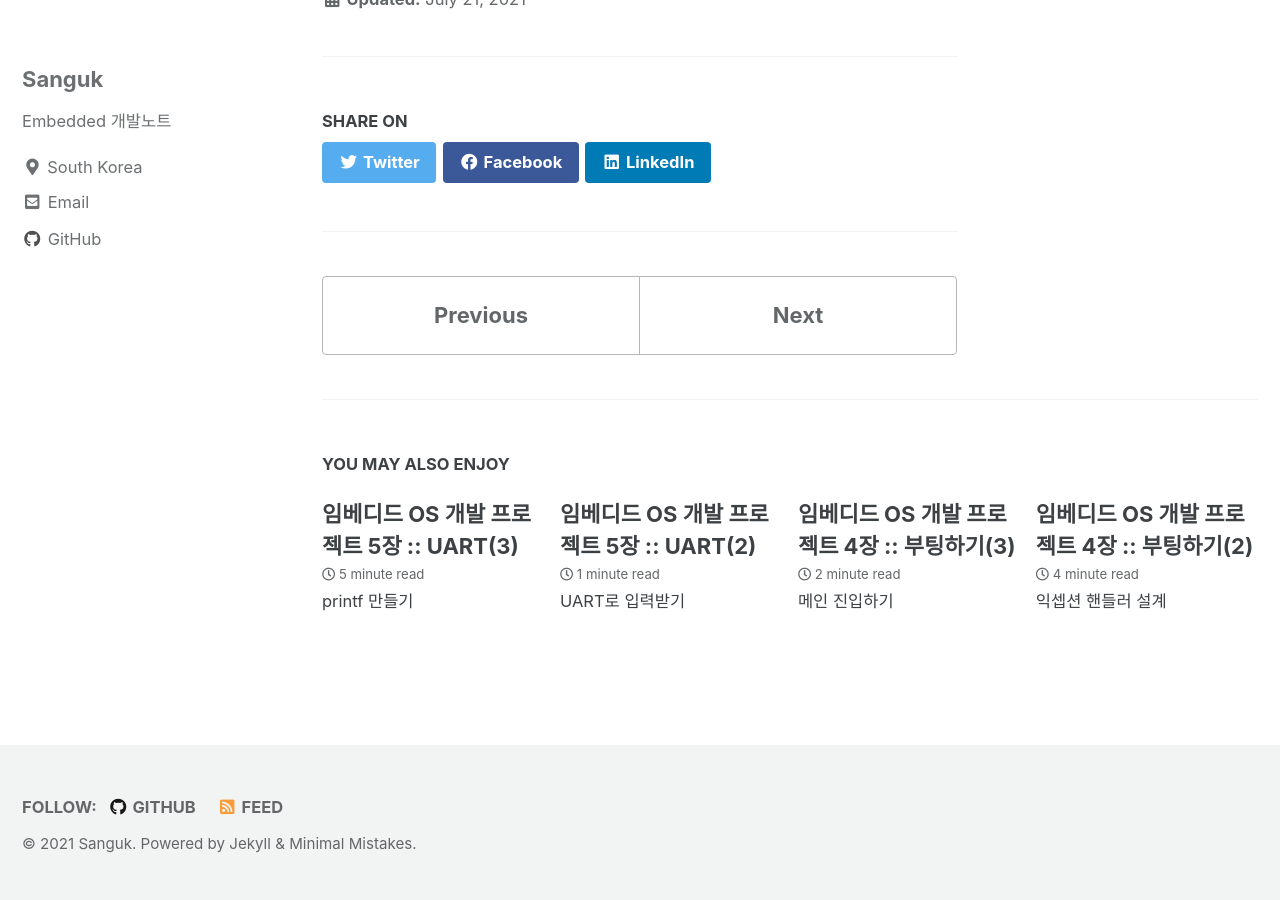
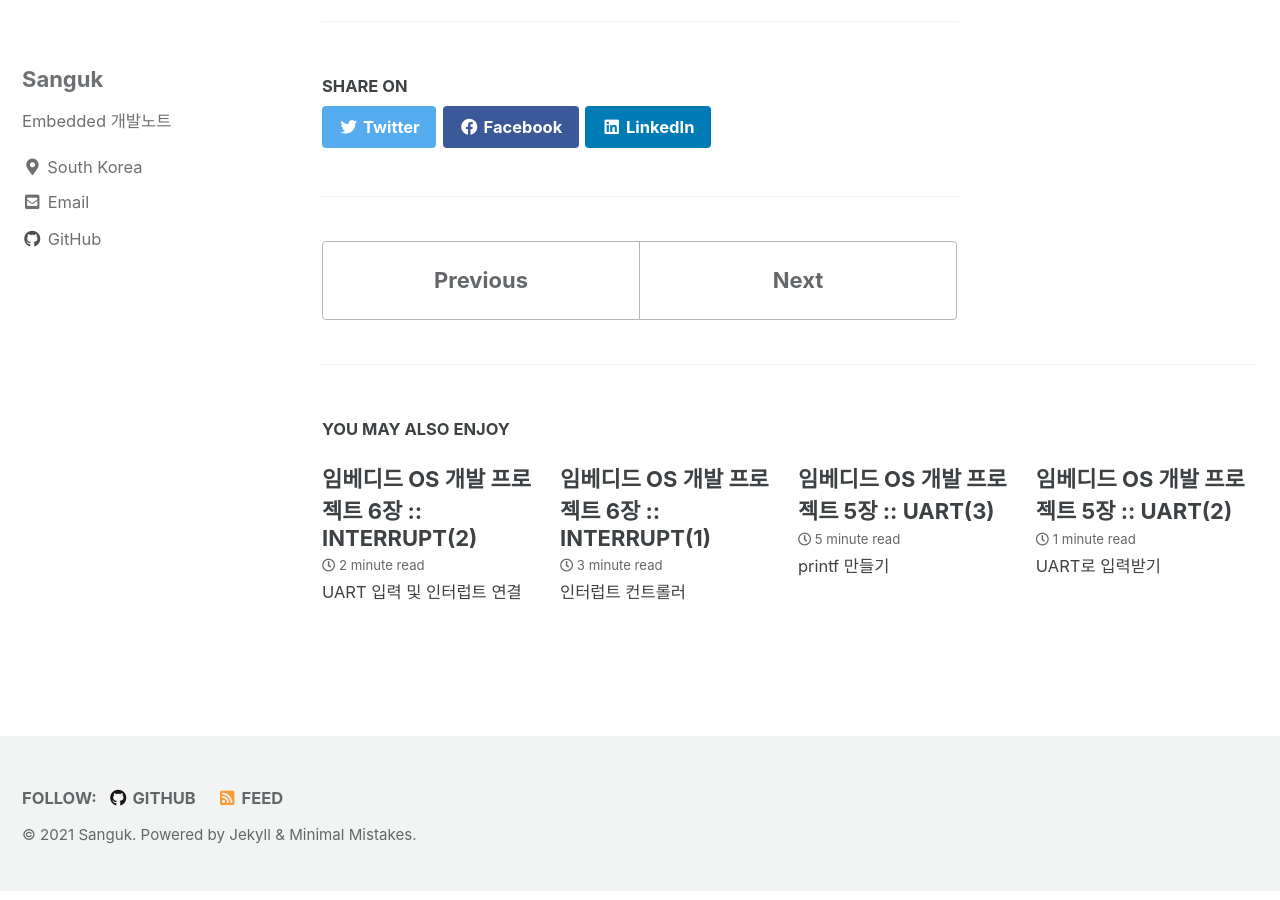
Before and after one commit to SangukisMe/SangukisMe.github.io, a Jekyll site: the page built from _posts/2021-07-21-UART(1).md, in a window 1280 px wide and 900 px high, scrolled down 13205 px. Built offline with Jekyll 4.4.1, drawn with Linux system fonts in a browser that asks for light colours; cached includes are drawn as plain includes; part of the change alters nothing that is shown.

Commit message:
Add RTOS_Interrupt post

````diff
--- a/_posts/2021-07-21-UART(1).md
+++ b/_posts/2021-07-21-UART(1).md
@@ -178,17 +178,16 @@ void Hal_uart_put_char(uint8_t ch)
 - PL011_t* Uart : Regs.c에서 선언하고 메모리 주소를 할당해 놓은 변수를 extern.
 
 - Hal_uart_init(void) : 하드웨어 초기화.
-
-- - UARTEN = 0 : 하드웨어 컨트롤 레지스터 변경 전 UART 하드웨어 off
+  - UARTEN = 0 : 하드웨어 컨트롤 레지스터 변경 전 UART 하드웨어 off
   - TXE = 1 : UART 출력 ON
   - RXE = 1 : UART 입력 ON
   - UARTEN = 1 : UART 하드웨어 ON
 
 - Hal_uart_put_char(uint8_t ch) : 알파벳 한 글자(ch)를 UART를 통해서 출력.
-
-- - UART 하드웨어 출력 버퍼가 0이 될 때까지 대기(버퍼가 빌 때까지 대기)
+  - UART 하드웨어 출력 버퍼가 0이 될 때까지 대기(버퍼가 빌 때까지 대기)
   - 데이터 레지스터(uartdr)를 통해서 알파벳 한 글자를 출력 버퍼로 전송.
   - 정상 작동하게 된다면 UART를 통해서 데이터가 호스트로 전송.
+
 
 ```bash
 vi Main.c
@@ -223,11 +222,11 @@ static void Hw_init(void)
 - Hal_uart_put_char('N') : 알파벳 N 문자를 100번 루프를 돌면서 UART로 보낸다.
 
 - 호출 순서
-
-- 1. Main.c에서 공용 인터페이스인 API 함수 호출 -> HalUart.h 점프
+  1. Main.c에서 공용 인터페이스인 API 함수 호출 -> HalUart.h 점프
   2. HalUart.h에서 호출된 함수가 구현된 소스 파일 호출 -> Uart.c 점프
   3. Uart.c에서 호출된 함수에 대한 코드를 실행. -> 이때 Uart.h와 Regs.c에서 코드 실행에 필요한 변수를 불러옴.(#include 혹은 extern 이용)
   4. 다시 Main.c로 리턴
+
 
 ```bash
 vi Makefile
--- /dev/null
+++ b/_posts/2021-07-23-INTERRUPT(1).md
@@ -0,0 +1,359 @@
+---
+title: "임베디드 OS 개발 프로젝트 6장 :: INTERRUPT(1)"
+excerpt: "인터럽트 컨트롤러"
+
+toc: true # Table of Contents
+toc_sticky: true # TOC를 고정해주는 역할
+# toc_label: # TOC의 제목 설정
+
+categories:
+  - Embedded RTOS
+tags:
+  - Embedded
+  - RTOS
+last_modified_at: 2021-07-21
+---
+
+<br/>
+
+# 6장 tree
+
+.
+├── Makefile
+├── boot
+│   ├── Entry.S
+│   ├── **Handler.c**
+│   └── Main.c
+├── hal
+│   ├── **HalInterrupt.h**
+│   ├── HalUart.h
+│   └── rvpb
+│       ├── **Interrupt.c**
+│       ├── **Interrupt.h**
+│       ├── Regs.c
+│       ├── Uart.c
+│       └── Uart.h
+├── include
+│   ├── ARMv7AR.h
+│   ├── MemoryMap.h
+│   ├── **memio.h**
+│   ├── stdarg.h
+│   └── stdint.h
+├── lib
+│   ├── **armcpu.c**
+│   ├── **armcpu.h**
+│   ├── stdio.c
+│   └── stdio.h
+└── navilos.ld
+
+<br/>
+
+# 6.1 인터럽트 컨트롤러
+
+```bash
+vi Interrupt.h
+```
+
+```c
+#ifndef HAL_RVPB_INTERRUPT_H_
+#define HAL_RVPB_INTERRUPT_H_
+
+typedef union CpuControl_t
+{
+    uint32_t all;
+    struct {
+        uint32_t Enable:1;          // 0
+        uint32_t reserved:31;
+    } bits;
+} CpuControl_t;
+
+…  중략 ...
+
+typedef struct GicCput_t
+{
+    CpuControl_t       cpucontrol;        //0x000
+    PriorityMask_t     prioritymask;      //0x004
+    BinaryPoint_t      binarypoint;       //0x008
+    InterruptAck_t     interruptack;      //0x00C
+    EndOfInterrupt_t   endofinterrupt;    //0x010
+    RunningInterrupt_t runninginterrupt;  //0x014
+    HighestPendInter_t highestpendinter;  //0x018
+} GicCput_t;
+
+typedef struct GicDist_t
+{
+    DistributorCtrl_t   distributorctrl;    //0x000
+    ControllerType_t    controllertype;     //0x004
+    uint32_t            reserved0[62];      //0x008-0x0FC
+    uint32_t            reserved1;          //0x100
+    uint32_t            setenable1;         //0x104
+    uint32_t            setenable2;         //0x108
+    uint32_t            reserved2[29];      //0x10C-0x17C
+    uint32_t            reserved3;          //0x180
+    uint32_t            clearenable1;       //0x184
+    uint32_t            clearenable2;       //0x188
+} GicDist_t;
+
+#define GIC_CPU_BASE  0x1E000000  //CPU interface
+#define GIC_DIST_BASE 0x1E001000  //distributor
+
+#define GIC_PRIORITY_MASK_NONE  0xF
+
+#define GIC_IRQ_START           32
+#define GIC_IRQ_END             95
+
+#endif /* HAL_RVPB_INTERRUPT_H_ */
+```
+
+- GIC(Generic Interrupt Controller) 레지스터 구조체
+- GIC 레지스터를 'CPU Interface registers'와 'Distributor registers' 두 개의 레지스터로 구분
+
+```bash
+vi Regs.c
+```
+
+```c
+#include "stdint.h"
+#include "Uart.h"
+#include "Interrupt.h"
+
+volatile PL011_t* Uart = (PL011_t*)UART_BASE_ADDRESS0;D
+volatile GicCput_t* GicCpu = (GicCput_t*)GIC_CPU_BASE;
+volatile GicDist_t* GicDist = (GicDist_t*)GIC_DIST_BASE;
+```
+
+- GIC 레지스터 구조체의 제어 인스턴스 선언
+- GIC 구조체 포인터 변수를 선언하고 베이스 주소 할당.
+
+```bash
+vi HalInterrupt.h
+```
+
+```c
+#ifndef HAL_HALINTERRUPT_H_
+#define HAL_HALINTERRUPT_H_
+
+#define INTERRUPT_HANDLER_NUM   255
+
+typedef void (*InterHdlr_fptr)(void);
+
+void Hal_interrupt_init(void);
+void Hal_interrupt_enable(uint32_t interrupt_num);
+void Hal_interrupt_disable(uint32_t interrupt_num);
+void Hal_interrupt_register_handler(InterHdlr_fptr handler, uint32_t interrupt_num);
+void Hal_interrupt_run_handler(void);
+
+#endif /* HAL_HALINTERRUPT_H_ */
+```
+
+- GIC에 대한 공용 API 함수 선언.
+- Hal_interrupt_init : 인터럽트 초기화 함수
+- Hal_interrupt_enable : 인터럽트 활성화 함수
+- Hal_interrupt_disable : 인터럽트 비활성화 함수
+- Hal_interrupt_register_handler : 인터럽트 핸들러 등록 함수
+- Hal_interrupt_run_handler : 인터럽트 핸들러 호출 함수
+
+>ARM은 모든 인터럽트를 IRQ 혹은 FIQ 핸들러로 처리. IRQ나 FIQ 핸들러 내에서 개별 인터럽트의 핸들러를 구분해야 한다. 이러한 개별 인터럽트를 등록하고 실행하는 역할을 하는 함수이다.
+
+```bash
+vi Interrupt.c
+```
+
+```c
+#include "stdint.h"
+#include "memio.h"
+#include "Interrupt.h"
+#include "HalInterrupt.h"
+#include "armcpu.h"
+
+extern volatile GicCput_t* GicCpu;
+extern volatile GicDist_t* GicDist;
+
+static InterHdlr_fptr sHandlers[INTERRUPT_HANDLER_NUM];
+
+void Hal_interrupt_init(void)
+{
+    GicCpu->cpucontrol.bits.Enable = 1;
+    GicCpu->prioritymask.bits.Prioritymask = GIC_PRIORITY_MASK_NONE;
+    GicDist->distributorctrl.bits.Enable = 1;
+
+    for (uint32_t i = 0 ; i < INTERRUPT_HANDLER_NUM ; i++)
+    {
+        sHandlers[i] = NULL;
+    }
+
+    enable_irq();
+}
+```
+
+- Hal_interrupt_init 함수 구현
+- CPU interface와 Distributor 레지스터에 접근해 인터럽트 컨트롤러를 On 한다.
+- CPU interface의 Priority mask 레지스터에 접근해 모든 인터럽트를 허용한다.
+- enable_irq() : ARM의 cspr(상태 레지스터)을 제어해서 코어 수준의 IRQ를 On 하는 함수(armcpu.h / armcpu.c 파일에 정의 및 구현되있다.)
+
+>sHandlers : 인터럽트 핸들러를 저장해 놓을 변수. INTERRUPT_HANDLER_NUM을 255로 선언했으므로 sHandlers는 함수 포인터 255개를 저장할 수 있는 배열이다. 가능하면 프로젝트에 필요한 인터럽트 핸들러 개수에 맞추어 설정하는 것이 좋다.
+
+```c
+// Interrupt.c
+
+void Hal_interrupt_enable(uint32_t interrupt_num)
+{
+    if ((interrupt_num < GIC_IRQ_START) || (GIC_IRQ_END < interrupt_num))
+    {
+        return;
+    }
+
+    uint32_t bit_num = interrupt_num - GIC_IRQ_START;
+
+    if (bit_num < GIC_IRQ_START)
+    {
+        SET_BIT(GicDist->setenable1, bit_num);
+    }
+    else
+    {
+        bit_num -= GIC_IRQ_START;
+        SET_BIT(GicDist->setenable2, bit_num);
+    }
+}
+
+void Hal_interrupt_disable(uint32_t interrupt_num)
+{
+    if ((interrupt_num < GIC_IRQ_START) || (GIC_IRQ_END < interrupt_num))
+    {
+        return;
+    }
+
+    uint32_t bit_num = interrupt_num - GIC_IRQ_START;
+
+    if (bit_num < GIC_IRQ_START)
+    {
+        CLR_BIT(GicDist->setenable1, bit_num);
+    }
+    else
+    {
+        bit_num -= GIC_IRQ_START;
+        CLR_BIT(GicDist->setenable2, bit_num);
+    }
+}
+```
+
+- Hal_interrupt_enable, Hal_interrupt_disable 함수 구현
+- GIC는 64개의 인터럽트를 관리할 수 있다. Set Enable1, Set Enable2 두 개의 레지스터에 각각 32개씩 할당해 놓는다.
+- IRQ ID 32 ~ 63 : Set Enable1 레지스터의 (ID - 32)번 bit에 1(On) / 0(Off) 설정.
+- IRQ ID 64 ~ 95 : Set Enable2 레지스터의 (ID - 32 - 32)번 bit에 1(On) / 0(Off) 설정.
+- SET_BIT와 CLR_BIT라는 매크로를 이용하여 설정(memio.h 파일에 구현)
+
+```c
+// Interrupt.c
+
+void Hal_interrupt_register_handler(InterHdlr_fptr handler, uint32_t interrupt_num)
+{
+    sHandlers[interrupt_num] = handler;
+}
+
+void Hal_interrupt_run_handler(void)
+{
+    uint32_t interrupt_num = GicCpu->interruptack.bits.InterruptID;
+
+    if (sHandlers[interrupt_num] != NULL)
+    {
+        sHandlers[interrupt_num]();
+    }
+
+    GicCpu->endofinterrupt.bits.InterruptID = interrupt_num;
+}
+```
+
+- Hal_interrupt_register_handler, Hal_interrupt_run_handler 함수 구현
+
+- Hal_interrupt_register_handler() : IRQ ID 번호를 기준으로 개별 인터럽트 핸들러를 sHandlers에 등록
+
+- Hal_interrupt_run_handler()
+
+- - Interrupt acknowledge 레지스터에서 현재 하드웨어에서 대기 중인 인터럽트 IRQ ID 번호를 읽어온다.
+  - 읽어온 IRQ ID 번호를 sHandlers의 인덱스로 사용하여 sHandlers에 저장된 인터럽트 핸들러 함수 포인터를 실행한다.
+  - 인터럽트 처리가 끝나면 End or interrupt 레지스터에 IRQ ID를 써넣어 인터럽트 컨트롤러에 해당 인터럽트에 대한 처리가 끝났다는 것을 알려준다.
+
+```bash
+vi memio.h
+```
+
+```c
+#ifndef INCLUDE_MEMIO_H_
+#define INCLUDE_MEMIO_H_
+
+#define SET_BIT(p,n) ((p) |=  (1 << (n)))
+#define CLR_BIT(p,n) ((p) &= ~(1 << (n)))
+
+#endif /* INCLUDE_MEMIO_H_ */
+```
+
+```bash
+vi armcpu.h
+```
+
+```c
+#ifndef LIB_ARMCPU_H_
+#define LIB_ARMCPU_H_
+
+void enable_irq(void);
+void enable_fiq(void);
+void disable_irq(void);
+void disable_fiq(void);
+
+#endif /* LIB_ARMCPU_H_ */
+```
+
+- ARM의 cspr의 IRQ/FIQ 마스크를 켜고 끄는 함수 선언.
+
+```bash
+vi armcpu.c
+```
+
+```c
+#include "armcpu.h"
+
+void enable_irq(void)
+{
+    __asm__ ("PUSH {r0, r1}");
+    __asm__ ("MRS  r0, cpsr");
+    __asm__ ("BIC  r1, r0, #0x80");
+    __asm__ ("MSR  cpsr, r1");
+    __asm__ ("POP {r0, r1}");
+}
+
+void enable_fiq(void)
+{
+    __asm__ ("PUSH {r0, r1}");
+    __asm__ ("MRS  r0, cpsr");
+    __asm__ ("BIC  r1, r0, #0x40");
+    __asm__ ("MSR  cpsr, r1");
+    __asm__ ("POP {r0, r1}");
+}
+
+void disable_irq(void)
+{
+    __asm__ ("PUSH {r0, r1}");
+    __asm__ ("MRS  r0, cpsr");
+    __asm__ ("ORR  r1, r0, #0x80");
+    __asm__ ("MSR  cpsr, r1");
+    __asm__ ("POP {r0, r1}");
+}
+
+void disable_fiq(void)
+{
+    __asm__ ("PUSH {r0, r1}");
+    __asm__ ("MRS  r0, cpsr");
+    __asm__ ("ORR  r1, r0, #0x40");
+    __asm__ ("MSR  cpsr, r1");
+    __asm__ ("POP {r0, r1}");
+}
+```
+
+- ARM의 cspr의 IRQ/FIQ 마스크를 켜고 끄는 함수 구현.
+- 0x80은 cspr의 IRQ 마스크 비트 위치인 7번 비트에 1이 있는 값.
+- 0x40은 cspr의 FIQ 마스크 비트 위치인 6번 비트에 1이 있는 값.
+- BIC 명령어를 사용하면 1이 있는 비트에 0을 쓴다. 마스크를 끄는 Enable 함수에 사용
+- ORR 명령어를 사용하면 1이 있는 비트에 1을 쓴다. 마스크를 켜는 Disable 함수에 사용
+
+>ARMCC는 컴파일러의 빌트인 변수로 cspr에 접근할 수 있지만, GCC는 그렇지 않아서 직접 어셈블리어를 사용해야 한다. 인라인 어셈블리어를 사용하여 작성한다. 인라인 어셈블리어를 사용할 경우 스택에 레지스터를 백업 및 복구하는 코드와 리턴 처리하는 코드를 컴파일러가 자동으로 만들어준다.
--- /dev/null
+++ b/_posts/2021-07-23-INTERRUPT(2).md
@@ -0,0 +1,188 @@
+---
+title: "임베디드 OS 개발 프로젝트 6장 :: INTERRUPT(2)"
+excerpt: "UART 입력 및 인터럽트 연결"
+
+toc: true # Table of Contents
+toc_sticky: true # TOC를 고정해주는 역할
+# toc_label: # TOC의 제목 설정
+
+categories:
+  - Embedded RTOS
+tags:
+  - Embedded
+  - RTOS
+last_modified_at: 2021-07-21
+---
+
+<br/>
+
+# 6.2 UART 입력과 인터럽트 연결
+
+```bash
+vi Uart.c
+```
+
+```c
+#include "stdint.h"
+#include "Uart.h"
+#include "HalUart.h"
+#include "HalInterrupt.h"
+
+extern volatile PL011_t* Uart;
+
+static void interrupt_handler(void);
+
+void Hal_uart_init(void)
+{
+    // Enable UART
+    Uart->uartcr.bits.UARTEN = 0;
+    Uart->uartcr.bits.TXE = 1;
+    Uart->uartcr.bits.RXE = 1;
+    Uart->uartcr.bits.UARTEN = 1;
+
+    // Enable input interrupt
+    Uart->uartimsc.bits.RXIM = 1;
+
+    // Register UART interrupt handler
+    Hal_interrupt_enable(UART_INTERRUPT0);
+    Hal_interrupt_register_handler(interrupt_handler, UART_INTERRUPT0);
+}
+
+//… 후략 …//
+```
+
+- UART input 인터럽트를 활성화한다.
+- UART IRQ ID인 44번 인터럽트를 활성화하고, interrupt_handler() 함수를 UART 인터럽트 핸들러로 등록한다.
+
+```c
+// Uart.c
+
+static void interrupt_handler(void)
+{
+    uint8_t ch = Hal_uart_get_char();
+    Hal_uart_put_char(ch);
+}
+```
+
+- UART 인터럽트 핸들러로 등록된 함수이다. 인터럽트를 처리하는 코드를 이 함수에 작성한다.
+- UART 입력이 발생하면 코어가 자동으로 이 함수를 실행한다.
+
+```bash
+vi Main.c
+```
+
+```c
+#include "stdint.h"
+#include "HalUart.h"
+#include "stdio.h"
+#include "HalInterrupt.h"
+
+static void Hw_init(void);
+static void Printf_test(void);
+
+void main(void)
+{
+	Hw_init();
+
+	uint32_t i = 100;
+	while(i--)
+	{
+		Hal_uart_put_char('N');
+	}
+	Hal_uart_put_char('\n');
+
+	putstr("Hello World!\n");
+
+	Printf_test();
+
+	while(1);
+
+}
+
+static void Hw_init(void)
+{
+	Hal_interrupt_init();
+	Hal_uart_init();
+}
+
+//… 후략 …//
+```
+
+- 인터럽트 동작을 확인하기 위해 main() 함수에서 while(1)문을 이용해 무한 루프를 만들어준다.
+- Hal_uart_init() 함수 내부에서 인터럽트 관련 함수를 호출하므로 그 전에 인터럽트 컨트롤러를 먼저 초기화해 놔야 정상적으로 동작한다.
+
+<br/>
+
+# 6.3 IRQ 익셉션 벡터 연결
+
+```bash
+vi Handler.c
+```
+
+```c
+#include "stdbool.h"
+#include "stdint.h"
+#include "HalInterrupt.h"
+
+__attribute__ ((interrupt ("IRQ"))) void Irq_Handler(void)
+{
+	Hal_interrupt_run_handler();
+}
+
+__attribute__ ((interrupt ("FIQ"))) void Fiq_Handler(void)
+{
+	while(true);
+}
+```
+
+- IRQ와 FIQ의 익셉션 핸들러 구현. FIQ 익셉션 핸들러는 더미(dummy)이다.
+- ```__attribute__``` : GCC의 컴파일러 확장 기능을 사용하겠다는 지시어.
+- ```__attribute__ ((Interrupt ("IRQ")))``` : ARM용 GCC의 전용 확장 기능. IRQ의 핸들러에 진입하는 코드와 나가는 코드를 컴파일러가 자동으로 만들어 준다.
+
+>바로 이 익셉션 핸들러 함수로 진입하는 과정까지가 하드웨어적으로 처리되는 부분이다. 이 이후부터는 소프트웨어적인 작업이므로 익셉션 핸들러에 진입하기 전에 리턴 주소를 저장할 필요가 있다. 이때 ```__attribute__ ((Interrupt ("INTERRUPT")))``` 지시어를 사용하면 리턴 주소를 저장하는 작업과 리턴 주소를 이용해 나가는 작업을 자동으로 만들어준다.
+
+```bash
+vi Entry.S
+```
+
+```c
+#include "ARMv7AR.h"
+#include "MemoryMap.h"
+
+.text
+	.code 32
+
+	.global vector_start
+	.global vector_end
+
+	vector_start:
+	 LDR PC, reset_handler_addr
+	 LDR PC, undef_handler_addr
+	 LDR PC, svc_handler_addr
+	 LDR PC, pftch_abt_handler_addr
+	 LDR PC, data_abt_handler_addr
+	 B .
+	 LDR PC, irq_handler_addr
+	 LDR PC, fiq_handler_addr
+
+	 reset_handler_addr:		.word reset_handler
+	 undef_handler_addr:		.word dummy_handler
+	 svc_handler_addr:		.word dummy_handler
+	 pftch_abt_handler_addr:	.word dummy_handler
+	 data_abt_handler_addr:		.word dummy_handler
+	 irq_handler_addr:		.word Irq_Handler
+	 fiq_handler_addr:		.word Fiq_Handler
+	vector_end:
+
+/… 후략 …/
+```
+
+- 익셉션 벡터 테이블에서 익셉션 핸들러 함수로 연결.
+- IRQ 익셉션 : Irq_Handler 로 연결.
+- FIQ 익셉션 : Fiq_Handler 로 연결.
+
+```bash
+make run
+```
+
+- 정상적으로 동작한다면 키보드로 입력한 문장이 계속해서 출력된다.
````
